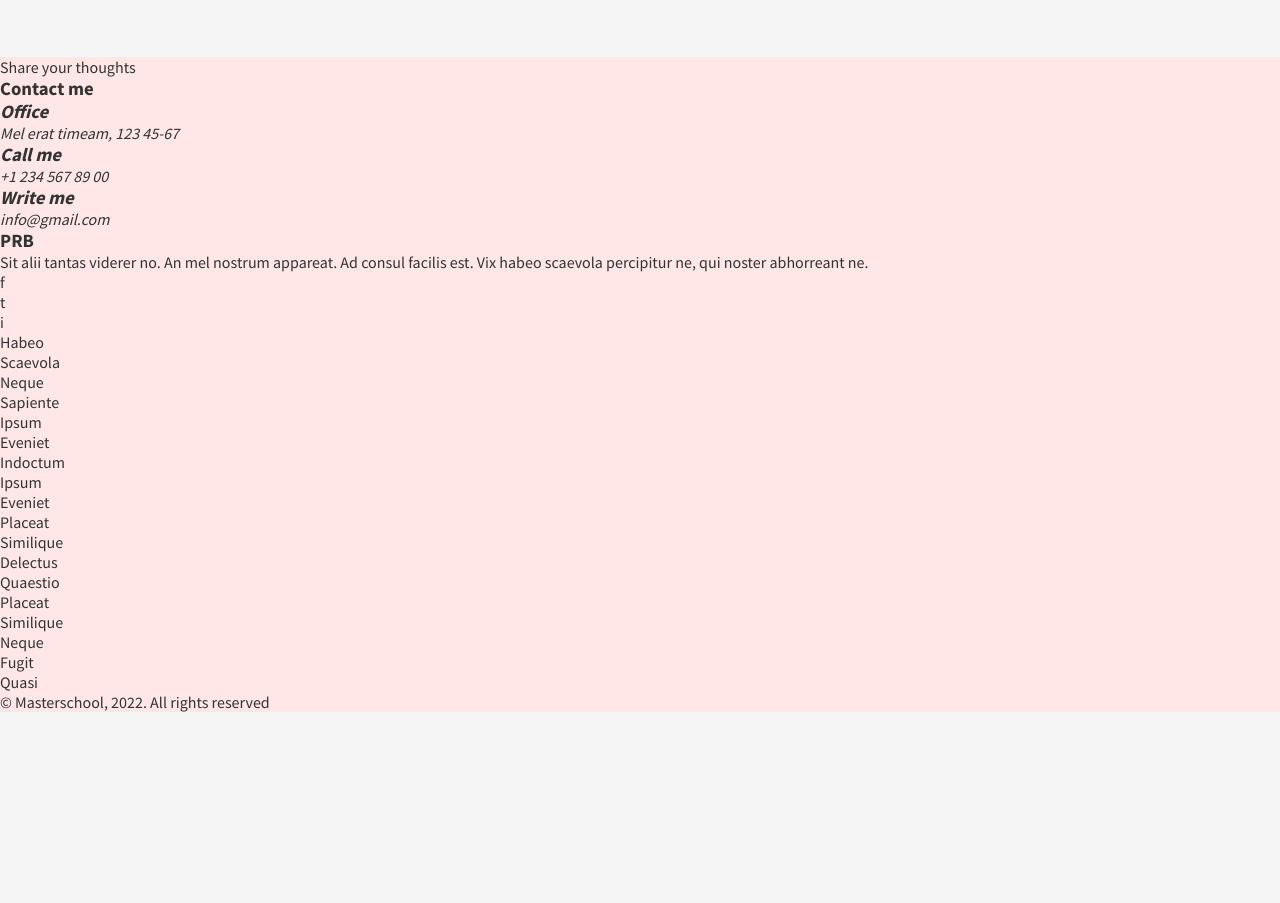
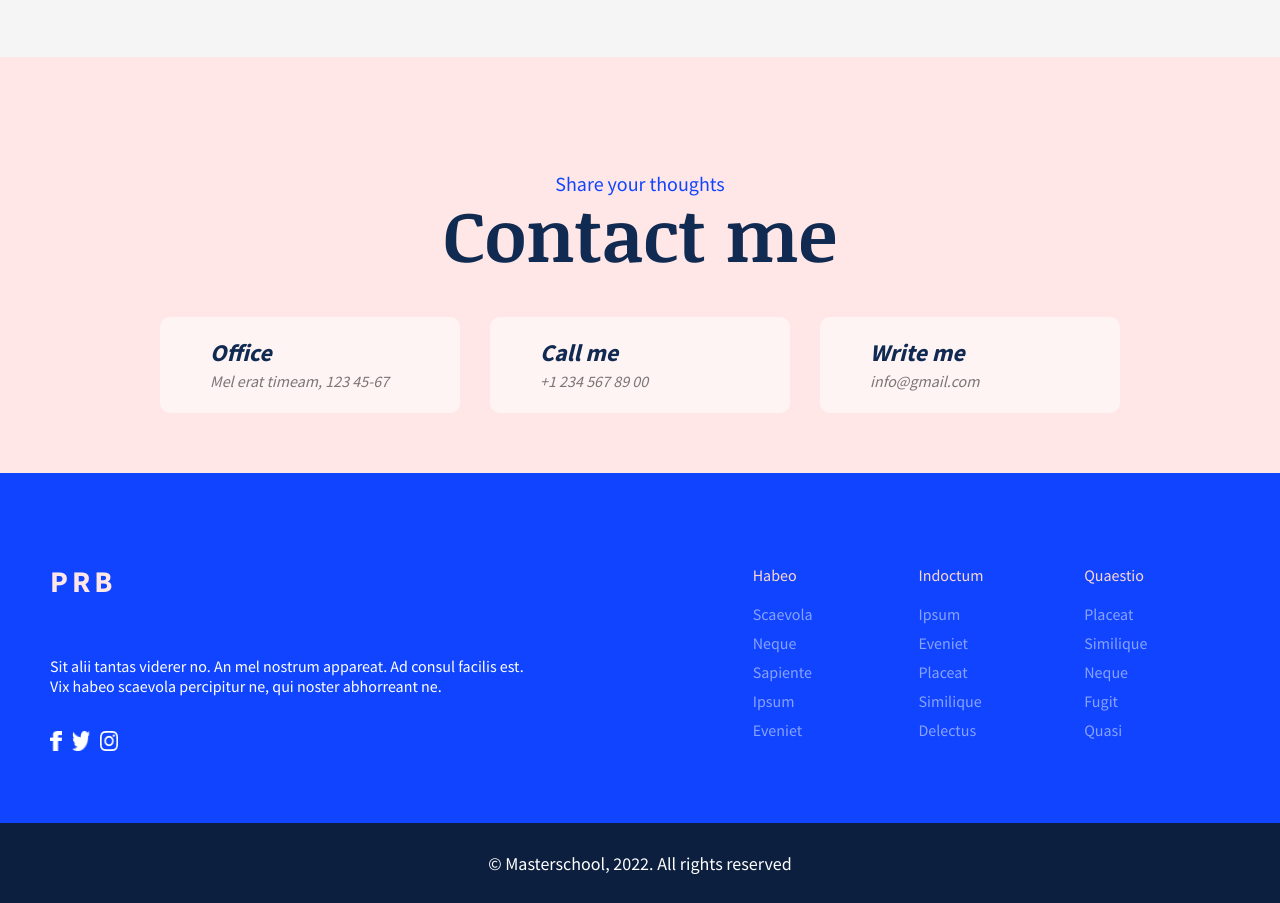
Before and after one commit to juliasut/Blog, a plain HTML site: page index.html in a window 1280 px wide. Shown: the part 1850-2753 px from the top of the page. Before the commit the page ends 2562 px from the top, so only its background shows below. Drawn offline with Linux system fonts and the light colour scheme.

Commit message:
style: Add footer css

```diff
--- a/index.html
+++ b/index.html
@@ -195,40 +195,41 @@
   </main>
 
   <footer>
-    <div>
-      <p>Share your thoughts</p>
-      <h3>Contact me</h3>
+    <div class="contact-container">
+      <div class="footer-contact-container">
+        <p class="footer-subtitle">Share your thoughts</p>
+        <h3 class="footer-title">Contact me</h3>
+      </div>
+
+      <address id="contact" class="address-container">
+        <div class="address-card">
+          <h3 class="address-card-title">Office</h3>
+          <p class="address-card-subtitle">Mel erat timeam, 123 45-67</p>
+        </div>
+        <div class="address-card">
+          <h3 class="address-card-title">Call me</h3>
+          <p class="address-card-subtitle">+1 234 567 89 00</p>
+        </div>
+        <div class="address-card">
+          <h3 class="address-card-title">Write me</h3>
+          <p class="address-card-subtitle">info@gmail.com</p>
+        </div>
+      </address>
     </div>
 
-    <address id="contact">
-      <div>
-        <h3>Office</h3>
-        <p>Mel erat timeam, 123 45-67</p>
-      </div>
-      <div>
-        <h3>Call me</h3>
-        <p>+1 234 567 89 00</p>
-      </div>
-      <div>
-        <h3>Write me</h3>
-        <p>info@gmail.com</p>
-      </div>
-    </address>
-
-    <div id="about">
-      <div>
-        <h3>PRB</h3>
-        <p>Sit alii tantas viderer no. An mel nostrum appareat. Ad consul facilis est. Vix habeo scaevola percipitur ne,
+    <div id="about" class="about-container">
+      <div class="about-summary">
+        <h3 class="about-logo">PRB</h3>
+        <p class="about-text">Sit alii tantas viderer no. An mel nostrum appareat. Ad consul facilis est. Vix habeo scaevola percipitur ne,
           qui noster abhorreant ne.</p>
-        <ul>
-          <!-- To Do: replace with svg-->
-          <li>f</li>
-          <li>t</li>
-          <li>i</li>
+        <ul class="social-media">
+          <li><object data="assets/icons/fb-icon.png" width="12" height="20"> </object></li>
+          <li><object data="assets/icons/twitter-icon.png" width="18" height="20"> </object></li>
+          <li><object data="/assets/icons/ig-icon.png" width="18" height="20"> </object></li>
         </ul>
       </div>
 
-      <div>
+      <div class="about-links">
         <figure>
           <figcaption>Habeo</figcaption>
           <ul>
@@ -264,7 +265,7 @@
 
       </div>
     </div>
-    <div>
+    <div class="rights-container">
       <p>© Masterschool, 2022. All rights reserved</p>
     </div>
 
--- a/styles/button.css
+++ b/styles/button.css
@@ -16,5 +16,5 @@
 
 .button-blue:hover,
 .button-blue:focus {
-  background-color: var(--accent-color-hover);
+  background-color: var(--accent-color-dark);
 }
--- a/styles/footer.css
+++ b/styles/footer.css
@@ -0,0 +1,119 @@
+
+.contact-container {
+  background-color: var(--secondary-color);
+  color: var(--accent-color-dark);
+  display: flex;
+  flex-direction: column;
+  align-items: center;
+  justify-content: space-around;
+  padding: 60px;
+}
+
+.footer-contact-container {
+  display: flex;
+  flex-direction: column;
+  align-items: center;
+  justify-content: center;
+  height: 200px;
+  gap: 10px;
+}
+
+.footer-title {
+  font-family: var(--banner-font-family);
+  font-weight: 700;
+  line-height: 56px;
+  font-size: 72px;
+}
+
+.footer-subtitle {
+  line-height: 24px;
+  font-size: 20px;
+  color: var(--accent-color);
+}
+
+.address-container {
+  display: flex;
+  gap: 30px;
+}
+
+.address-card {
+  background-color: rgba(255, 255, 255, 0.55);
+  border-radius: 10px;
+  padding: 20px 50px;
+  font-family: var(--main-font-family);
+  width: 300px;
+}
+
+.address-card-title {
+  color: var(--accent-color-dark);
+  font-size: 24px;
+  line-height: 32px;
+}
+
+.address-card-subtitle {
+  color: var(--font-fade-color);
+  line-height: var(--font-fade-line-height);
+  font-size: var(--font-fade-size);
+}
+
+.about-container {
+  background-color: var(--accent-color);
+  color: #FFFFFF;
+  display: flex;
+  padding: 50px;
+}
+
+.about-summary {
+  display: flex;
+  flex-direction: column;
+  justify-content: space-around;
+  min-height: 250px;
+}
+
+.about-logo {
+  line-height: 80px;
+  font-weight: 700;
+  letter-spacing: 4px;
+  font-size: 30px;
+  color: var(--secondary-color)
+}
+
+.about-text {
+  width: 70%;
+}
+
+.social-media {
+  display: flex;
+  gap: 10px;
+}
+
+.about-links {
+  padding-top: 40px;
+  width: 50%;
+  color: rgba(255, 255, 255, 0.5);
+  display: grid;
+  gap: 20px;
+  grid-template-columns: repeat(3, 1fr);
+}
+
+.about-links li {
+  color: rgba(255, 255, 255, 0.5);
+  line-height: 24px;
+  margin-bottom: 5px;
+}
+
+.about-links figcaption {
+  color: #FCD8D4;
+  line-height: 24px;
+  margin-bottom: 15px;
+}
+
+.rights-container {
+  background-color: var(--secondary-color-dark);
+  color: #FFFFFF;
+  height: 80px;
+  display: flex;
+  justify-content: center;
+  align-items: center;
+  font-size: 18px;
+}
--- a/styles/index.css
+++ b/styles/index.css
@@ -60,11 +60,11 @@ ul {
   --banner-font-family: 'Noticia Text', serif;
   --main-bg-color: #F5F5F5;
   --secondary-color: #FFE7E7;
+  --secondary-color-dark: #0C1F3F;
   --accent-color: #1044FF;
-  --accent-color-hover: #112A52;
+  --accent-color-dark: #112A52;
   --font-main-color: #333;
   --font-fade-color: rgba(51, 51, 51, 0.65);
-  --font-posts-title-color: #112A52;
   --font-fade-size: 16px;
   --font-fade-line-height: 24px;
   --font-heading-size: 73px;
@@ -106,10 +106,6 @@ main > section > ul {
   grid-gap: 1em;
 }
 
-body > footer {
-  background-color: var(--secondary-color);
+a:hover {
+  color: var(--accent-color-dark);
 }
-
-a:hover {
-  color: var(--accent-color-hover);
-}
```
Also changed, not shown: pages/post.html (+25 -24 lines).
